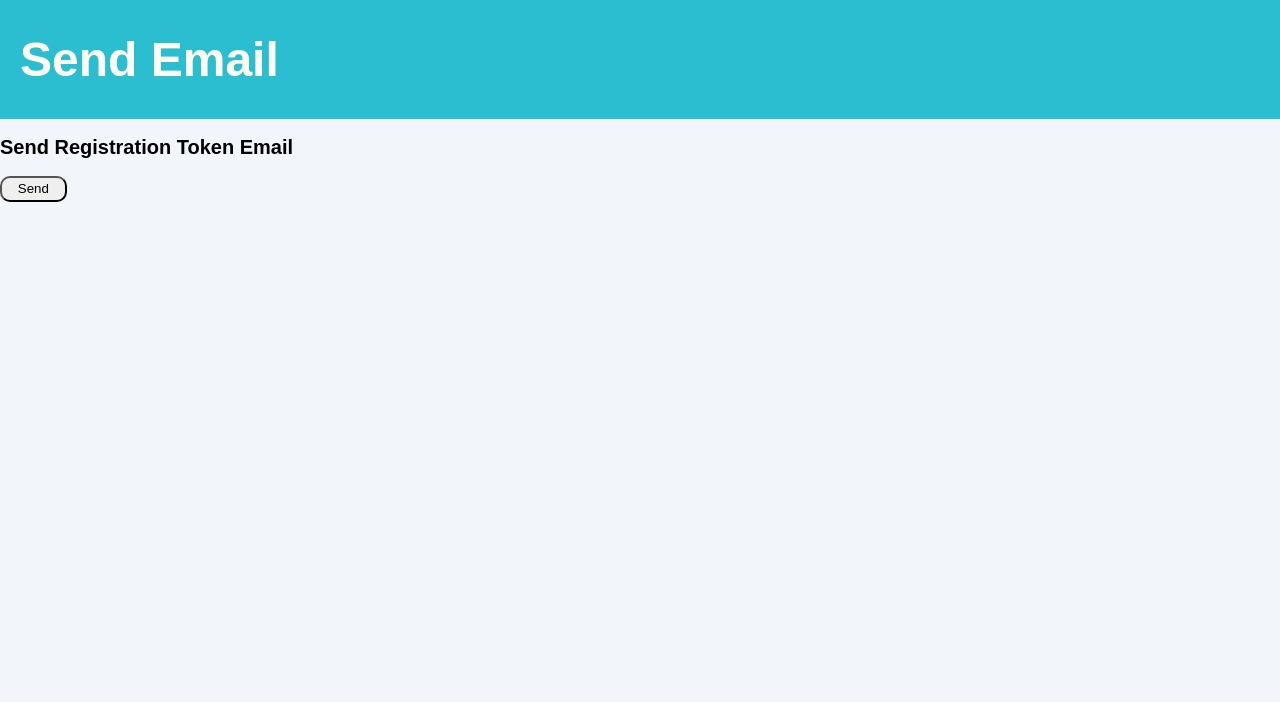
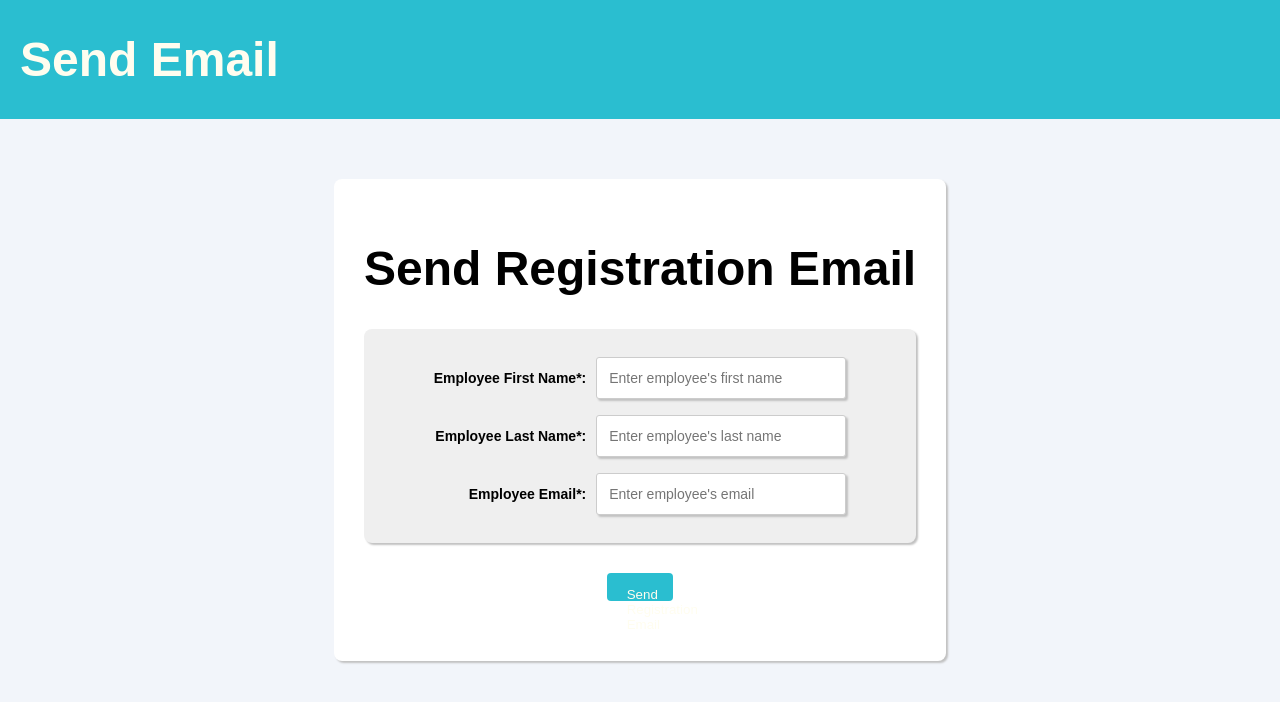
Before and after one commit to sunnydreamer/hrproject, a React (Vite) app in the folder frontend/react-app/: page /user/send-email in a window 1280 px wide. Shown: the top 702 px of the page. Built offline with nearby package versions, Linux system fonts and the light colour scheme.

Commit message:
Added more fields to the HREmailPage. Now asks for firstName, lastName, and email. Creates shell user upon success.

```diff
--- a/frontend/react-app/src/pages/HREmailPage.jsx
+++ b/frontend/react-app/src/pages/HREmailPage.jsx
@@ -1,56 +1,109 @@
-import React, { useEffect } from "react";
+import React, { useEffect, useState } from "react";
 
 import emailjs from "@emailjs/browser";
 
 const HREmailPage = (props) => {
-  const sendEmailHandler = () => {
+  const [errors, setErrors] = useState([]);
+
+  const sendEmailHandler = (event) => {
+    event.preventDefault();
+
     let regLinkToken;
     let regToken;
+
+    const firstName = event.target.elements.firstName.value.trim();
+    const lastName = event.target.elements.lastName.value.trim();
+    const email = event.target.elements.email.value.trim();
 
     fetch("http://localhost:3000/user/send-email", {
       method: "POST",
       headers: {
         "Content-Type": "application/json",
       },
+      body: JSON.stringify({ firstName, lastName, email }),
     })
       .then((res) => {
         return res.json();
       })
       .then((data) => {
+        if (data.errors) {
+          setErrors(data.errors);
+        } else {
           regLinkToken = data.regLinkToken;
           regToken = data.regToken;
 
-        const email = "morisbroderick@gmail.com";
           emailjs
             .send(
               "hr-contact-service",
               "template_av71w7n",
               {
-              empFirstName: "empFirstName",
+                empFirstName: firstName,
                 registrationLink: `http://localhost:5173/user/registration-with-token/${regLinkToken}`, // Todo: Store root url in the .env file and use it globally.
                 registrationToken: regToken,
                 to_email: email,
               },
-            // process.env.EMAILJS_PUBLIC_KEY
-            "2xsEuw9ncTehKozao" // Todo: Store this in the .env file
+              String(import.meta.env.VITE_EMAILJS_PUBLIC_KEY)
             )
             .then((res) => {
               console.log("Email sent!");
+              alert("Email sent!");
             })
             .catch((error) => {
               console.error("Email not sent.", error);
             });
+        }
       })
       .catch((error) => {
         console.log(error);
-        res.status(500).json({ errors: ["500 Internal Server Error"] });
+        setErrors(["500 Internal Server Error"]);
       });
   };
 
   return (
-    <div>
-      <h2>Send Registration Token Email</h2>
-      <button onClick={sendEmailHandler}>Send</button>
+    <div className="main-content centered">
+      <form onSubmit={sendEmailHandler}>
+        <div className="form-header">
+          <h1 style={{ color: "#000000" }}>Send Registration Email</h1>
+        </div>
+        <div className="form-group">
+          <div className="field-group">
+            <div className="flex-row centered">
+              <label>Employee First Name*: </label>
+              <input
+                name="firstName"
+                type="text"
+                placeholder="Enter employee's first name"
+              />
+            </div>
+            <div className="flex-row centered">
+              <label>Employee Last Name*: </label>
+              <input
+                name="lastName"
+                type="text"
+                placeholder="Enter employee's last name"
+              />
+            </div>
+            <div className="flex-row centered">
+              <label>Employee Email*: </label>
+              <input
+                name="email"
+                type="text"
+                placeholder="Enter employee's email"
+              />
+            </div>
+          </div>
+        </div>
+        <div className="form-error">
+          {errors &&
+            errors.length > 0 &&
+            errors.map((error, index) => (
+              <p key={index}>{`Error: ${error}`}</p>
+            ))}
+        </div>
+        <button className="form-submit-btn" type="submit">
+          Send Registration Email
+        </button>
+      </form>
     </div>
   );
 };
```
Lines whose indentation alone changed are shown as unchanged.
